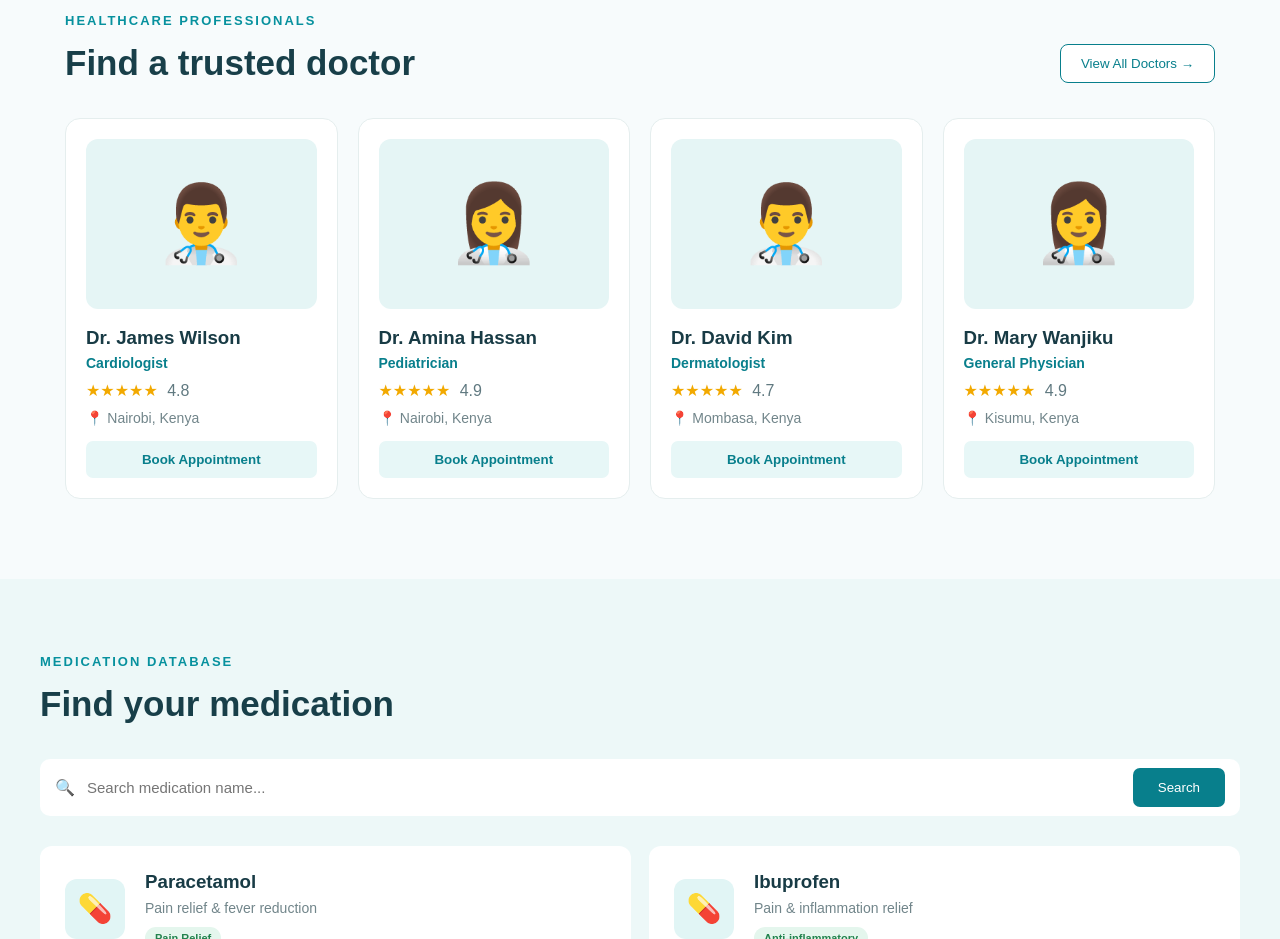
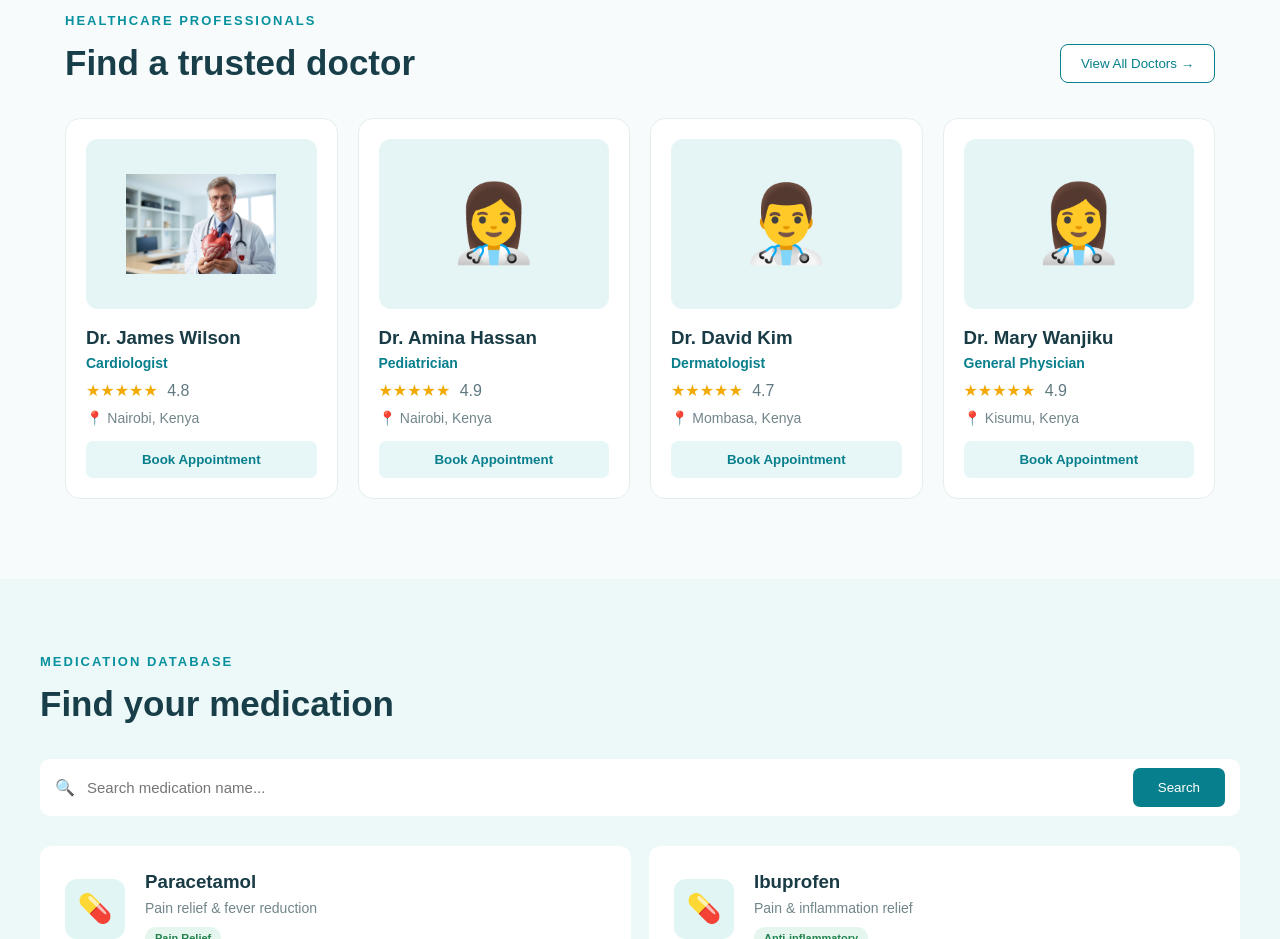
Before and after one commit to bugbunny67/DOC, a plain HTML site: page index.html in a window 1280 px wide. Shown: the part 900-1839 px from the top of the page. Drawn offline with Linux system fonts and the light colour scheme.

Commit message:
image added

```diff
--- a/index.html
+++ b/index.html
@@ -114,7 +114,7 @@
         <div class="doctor-grid">
 
             <div class="doctor-card">
-                <div class="doctor-avatar">👨‍⚕️</div>
+                <div class="doctor-avatar"><img src="D.R James Wilson.avif" alt="" width="150px"></div>
                 <h3>Dr. James Wilson</h3>
                 <p class="specialty">Cardiologist</p>
                 <div class="rating">★★★★★ <span>4.8</span></div>
```
Also changed, not shown: D.R James Wilson.avif (added).
